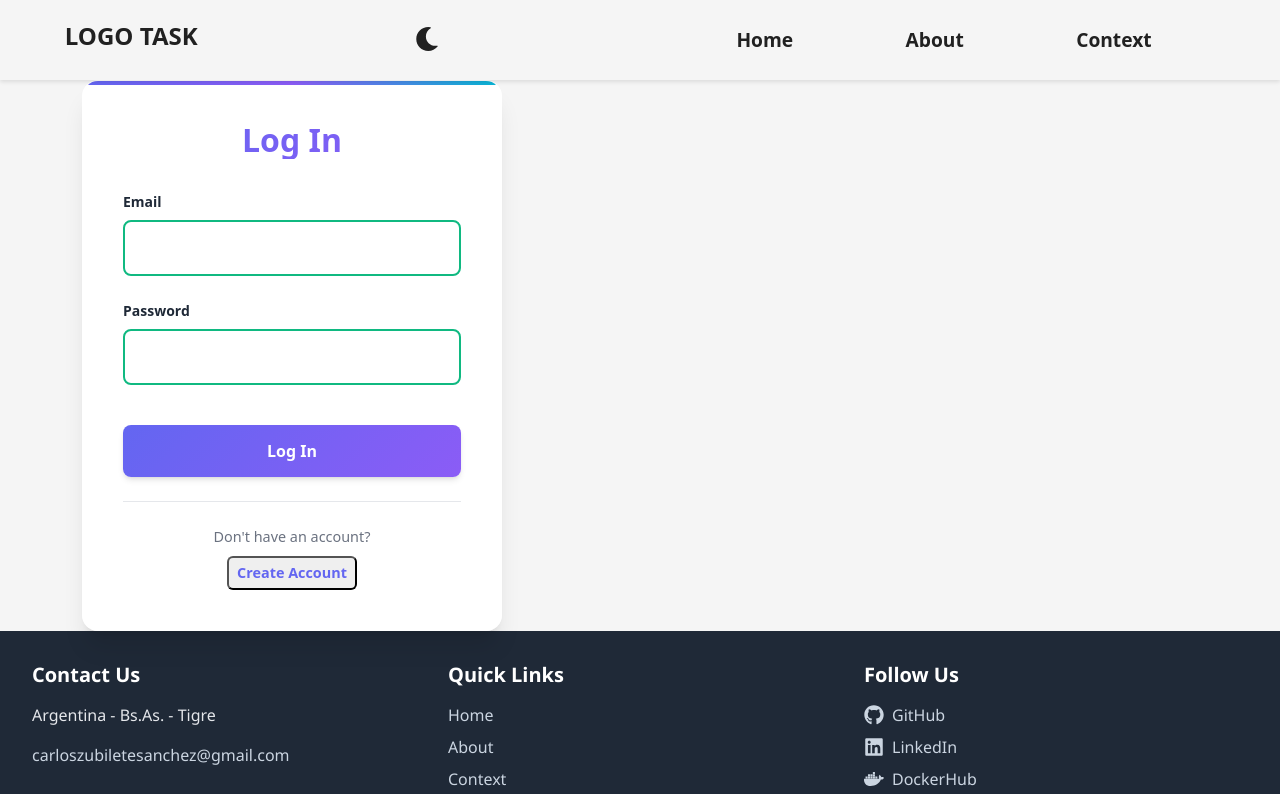
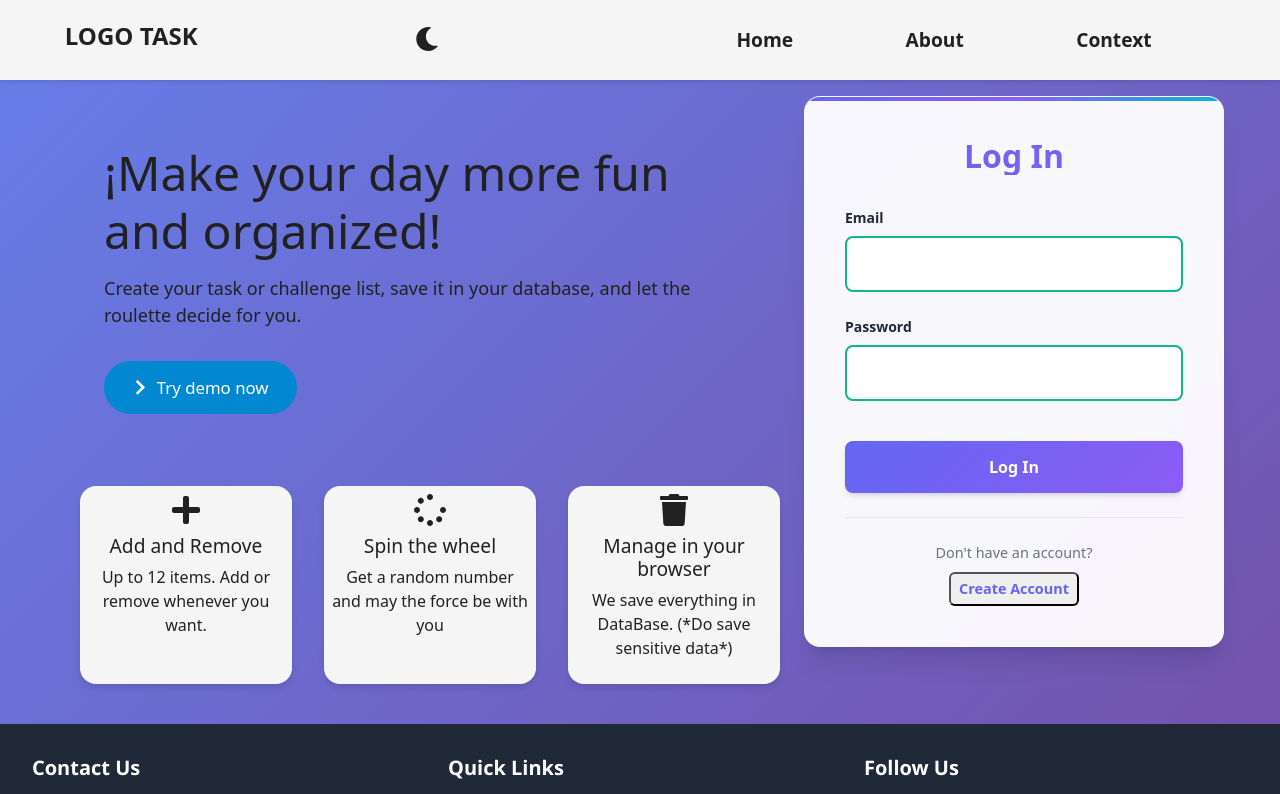
Before and after one commit to CarlosZubilete/Front-Todo, a React (Vite) app: page / in a window 1280 px wide. Shown: the top 794 px of the page. Built offline with nearby package versions, Linux system fonts and the light colour scheme.

Commit message:
feat: restructure Home component with new layout and add Feature and Hero sections

```diff
--- a/index.html
+++ b/index.html
@@ -1,10 +1,10 @@
-<!doctype html>
+<!DOCTYPE html>
 <html lang="en">
   <head>
     <meta charset="UTF-8" />
     <link rel="icon" type="image/svg+xml" href="/vite.svg" />
     <meta name="viewport" content="width=device-width, initial-scale=1.0" />
-    <title>ts-front-todo</title>
+    <title>TO DO</title>
   </head>
   <body>
     <div id="root"></div>
--- /dev/null
+++ b/src/components/Home/Feature.css
@@ -0,0 +1,57 @@
+.home__features {
+  /* border: 1px solid white; */
+  display: flex;
+  /* width: 100%; */
+  /* flex-direction: column; */
+  justify-content: center;
+  align-items: stretch;
+  gap: 1rem;
+  flex-wrap: wrap-reverse;
+  padding: 1rem;
+}
+
+.home__feature {
+  flex: 1 1 200px;
+  max-width: 300px;
+  text-align: center;
+  padding: 0.5rem;
+  margin: 0.5rem;
+  border-radius: 1rem;
+  background: var(--bg-color);
+  box-shadow: 0 4px 6px rgba(0, 0, 0, 0.1);
+  transition: transform 0.3s;
+}
+
+.home__feature:hover {
+  transform: translateY(-5px);
+}
+.home__feature-icon {
+  font-size: 2rem;
+  margin-bottom: 0.5rem;
+}
+.home__feature-title {
+  margin-bottom: 0.5rem;
+  font-size: 1.2rem;
+}
+.home__feature-desc {
+  font-size: 1rem;
+}
+
+/* Larger screens: lay out features in a row */
+@media only screen and (max-width: 640px) {
+  .home__features {
+    width: 100%;
+    flex-direction: row;
+    justify-content: center;
+    align-items: stretch;
+    flex-wrap: wrap;
+  }
+
+  .home__feature {
+    text-align: left;
+    display: flex;
+    flex-direction: column;
+    justify-content: flex-start;
+    margin: 0.75rem;
+  }
+}
--- /dev/null
+++ b/src/components/Home/Feature.tsx
@@ -0,0 +1,32 @@
+import { FaPlus, FaTrash, FaSpinner } from "react-icons/fa";
+import "./Feature.css";
+
+const Feature = () => {
+  return (
+    <section id="features" className="home__features">
+      <div className="home__feature">
+        <FaPlus className="home__feature-icon" />
+        <h3 className="home__feature-title">Add and Remove</h3>
+        <p className="home__feature-desc">
+          Up to 12 items. Add or remove whenever you want.
+        </p>
+      </div>
+      <div className="home__feature">
+        <FaSpinner className="home__feature-icon" />
+        <h3 className="home__feature-title">Spin the wheel</h3>
+        <p className="home__feature-desc">
+          Get a random number and may the force be with you
+        </p>
+      </div>
+      <div className="home__feature">
+        <FaTrash className="home__feature-icon" />
+        <h3 className="home__feature-title">Manage in your browser</h3>
+        <p className="home__feature-desc">
+          We save everything in DataBase. (*Do save sensitive data*)
+        </p>
+      </div>
+    </section>
+  );
+};
+
+export default Feature;
--- /dev/null
+++ b/src/components/Home/Hero.css
@@ -0,0 +1,65 @@
+.home__hero {
+  flex: 1;
+  display: flex;
+  flex-direction: column;
+  align-items: center;
+  justify-content: center;
+  text-align: center;
+  padding: 2rem;
+  animation: fadeIn 1.2s ease-in;
+}
+
+.home__title {
+  font-size: 2.5rem;
+  margin-bottom: 1rem;
+}
+
+.home__subtitle {
+  font-size: 1.2rem;
+  margin-bottom: 2rem;
+}
+
+.home__cta {
+  display: inline-flex;
+  align-items: center;
+  padding: 0.75rem 1.5rem;
+  font-size: 1rem;
+  border: none;
+  border-radius: 2rem;
+  background-color: #0288d1;
+  color: #fff;
+  cursor: pointer;
+  transition: transform 0.2s;
+}
+
+.home__cta:hover {
+  transform: scale(1.05);
+}
+.home__cta-icon {
+  margin-right: 0.5rem;
+}
+
+/* Larger screens: left-align hero and increase typography */
+@media (min-width: 900px) {
+  .home__hero {
+    align-items: flex-start;
+    text-align: left;
+    padding: 3rem;
+  }
+
+  .home__title {
+    font-size: 3rem;
+    margin-bottom: 1rem;
+  }
+
+  .home__subtitle {
+    font-size: 1.125rem;
+    margin-bottom: 2rem;
+    max-width: 38rem;
+  }
+
+  .home__cta {
+    padding: 0.85rem 1.75rem;
+    font-size: 1.05rem;
+  }
+}
--- /dev/null
+++ b/src/components/Home/Hero.tsx
@@ -0,0 +1,23 @@
+import { Link } from "react-router-dom";
+import { FaChevronRight } from "react-icons/fa";
+import "./Hero.css";
+
+const Hero = () => {
+  return (
+    <section className="home__hero">
+      <h1 className="home__title">¡Make your day more fun and organized!</h1>
+      <p className="home__subtitle">
+        Create your task or challenge list, save it in your database, and let
+        the roulette decide for you.
+      </p>
+      <Link to={"/roulette"}>
+        <button className="home__cta">
+          <FaChevronRight className="home__cta-icon" />
+          Try demo now
+        </button>
+      </Link>
+    </section>
+  );
+};
+
+export default Hero;
--- a/src/components/Home/Home.tsx
+++ /dev/null
@@ -1,11 +0,0 @@
-import FormPage from "../CustomForm/FormPage";
-
-const Home = () => {
-  return (
-    <div className="container">
-      <FormPage />
-    </div>
-  );
-};
-
-export default Home;
--- /dev/null
+++ b/src/components/Home/HomePage.css
@@ -0,0 +1,26 @@
+.home__container {
+  max-width: 1200px;
+  /* border: 1px solid red; */
+  margin: 0 auto;
+  padding: 1rem;
+  display: flex;
+  justify-content: center;
+  align-items: start;
+}
+
+.home__info {
+  display: flex;
+  flex-direction: column;
+  align-items: center;
+}
+
+@media only screen and (max-width: 940px) {
+  .home__container {
+    display: flex;
+    justify-content: center;
+    flex-direction: column;
+    align-items: center;
+    text-align: left;
+    padding: 1rem;
+  }
+}
--- /dev/null
+++ b/src/components/Home/HomePage.tsx
@@ -0,0 +1,18 @@
+import FormPage from "../CustomForm/FormPage";
+import Feature from "./Feature";
+import Hero from "./Hero";
+import "./HomePage.css";
+
+const Home = () => {
+  return (
+    <div className="home__container">
+      <div className="home__info">
+        <Hero />
+        <Feature />
+      </div>
+      <FormPage />
+    </div>
+  );
+};
+
+export default Home;
--- a/src/index.css
+++ b/src/index.css
@@ -178,7 +178,7 @@ html {
 
 body {
   background-color: var(--bg-color);
-  /* background-image: var(--bg-gradient); */
+  background-image: var(--bg-gradient);
   color: var(--text-color);
   transition: background-color 0.5s ease, color 0.5s ease;
 }
--- a/src/main.tsx
+++ b/src/main.tsx
@@ -3,7 +3,7 @@ import { createBrowserRouter, RouterProvider } from "react-router-dom";
 import "bootstrap/dist/css/bootstrap.min.css";
 import "./index.css";
 import App from "./App.tsx";
-import Home from "./components/Home/Home.tsx";
+import Home from "./components/Home/HomePage.tsx";
 
 const router = createBrowserRouter([
   {
```
